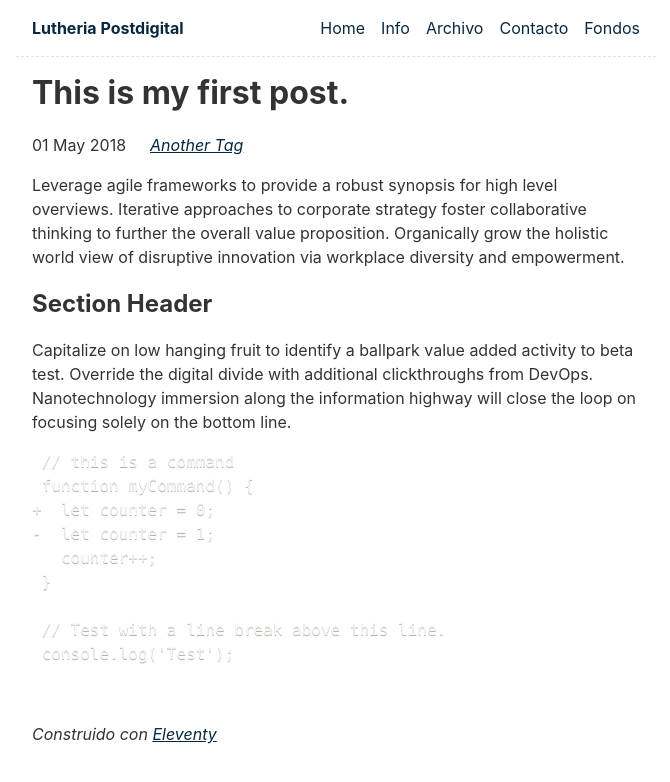
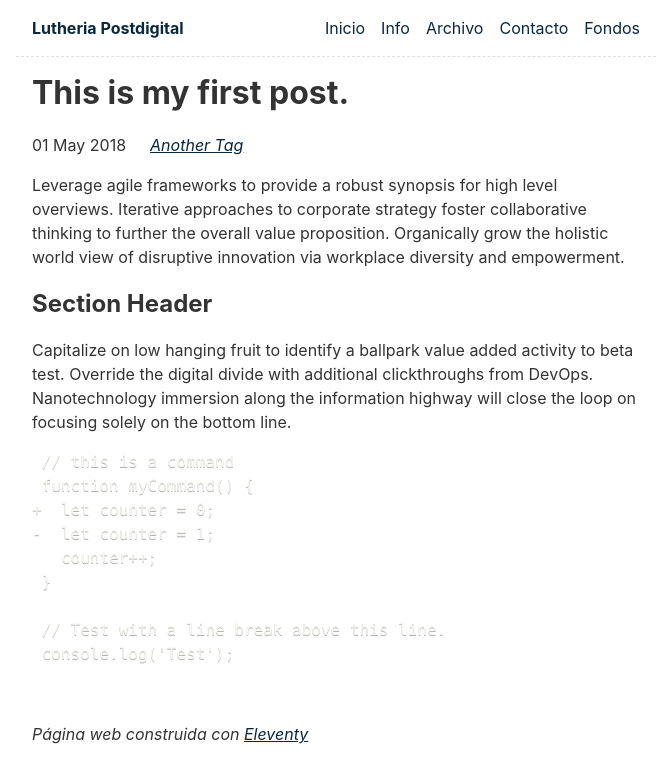
Before and after one commit to lauduchile/lauduchile.github.io, an Eleventy site: page content/blog/firstpost.md in a window 1280 px wide. Shown: the whole page, without its empty margins (304-974 px from the left). Built offline with nearby package versions, Linux system fonts and the light colour scheme; Eleventy itself is replaced by a stand-in of ours; some packages are replaced by stand-ins of ours; code samples lack their colours; files that its build step writes are made by us from their sources; what @zachleat/heading-anchors, zod-validation-error would draw is missing.

Commit message:
agregar footer y cambiar home a inicio

```diff
--- a/_includes/layouts/base.njk
+++ b/_includes/layouts/base.njk
@@ -60,7 +60,7 @@
 		</main>
 
 		<footer>
-			<p><em>Construido con <a href="https://www.11ty.dev/">{{ eleventy.generator }}</a></em></p>
+			<p><em>Página web construida con <a href="https://www.11ty.dev/">{{ eleventy.generator }}</a></em></p>
 		</footer>
 
 		<!-- Esta página `{{ page.url }}` fue compilada en {% currentBuildDate %} -->
--- a/content/index.njk
+++ b/content/index.njk
@@ -1,6 +1,6 @@
 ---js
 const eleventyNavigation = {
-	key: "Home",
+	key: "Inicio",
 	order: 1
 };
 
```
